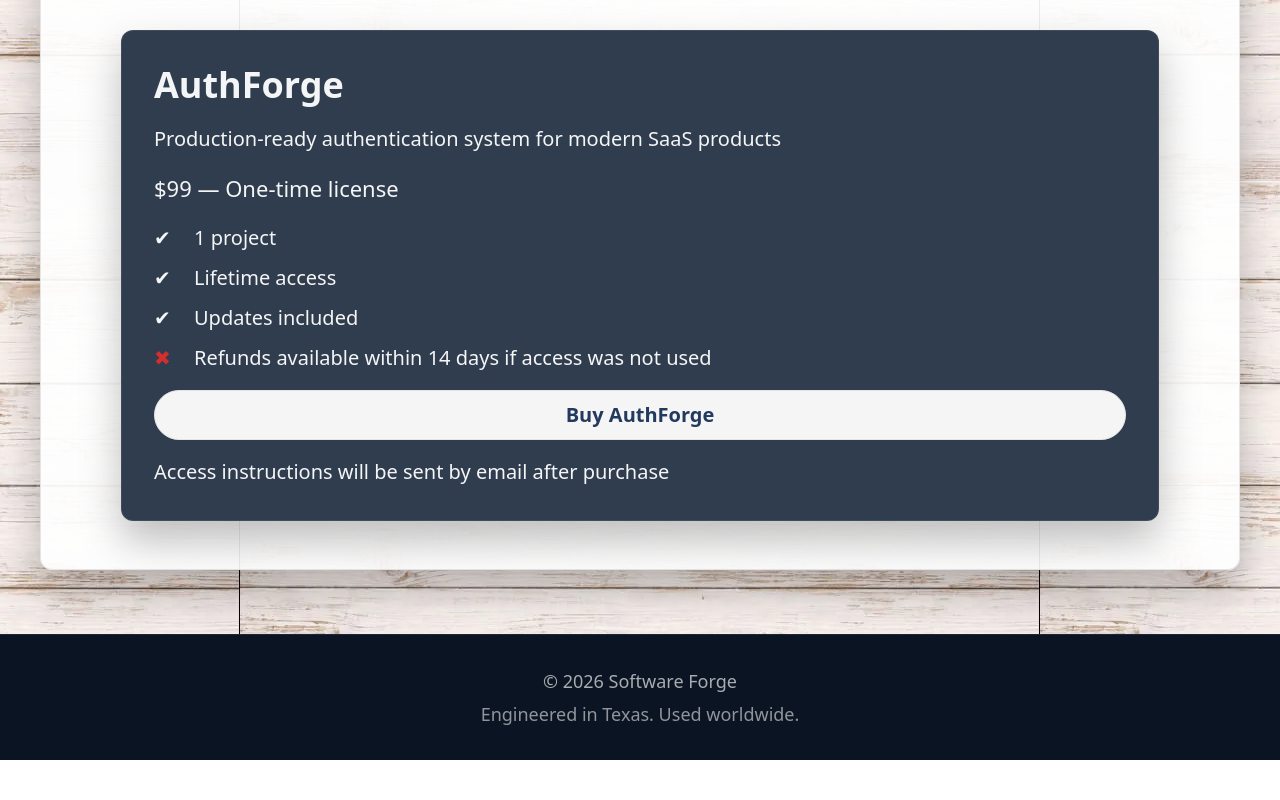
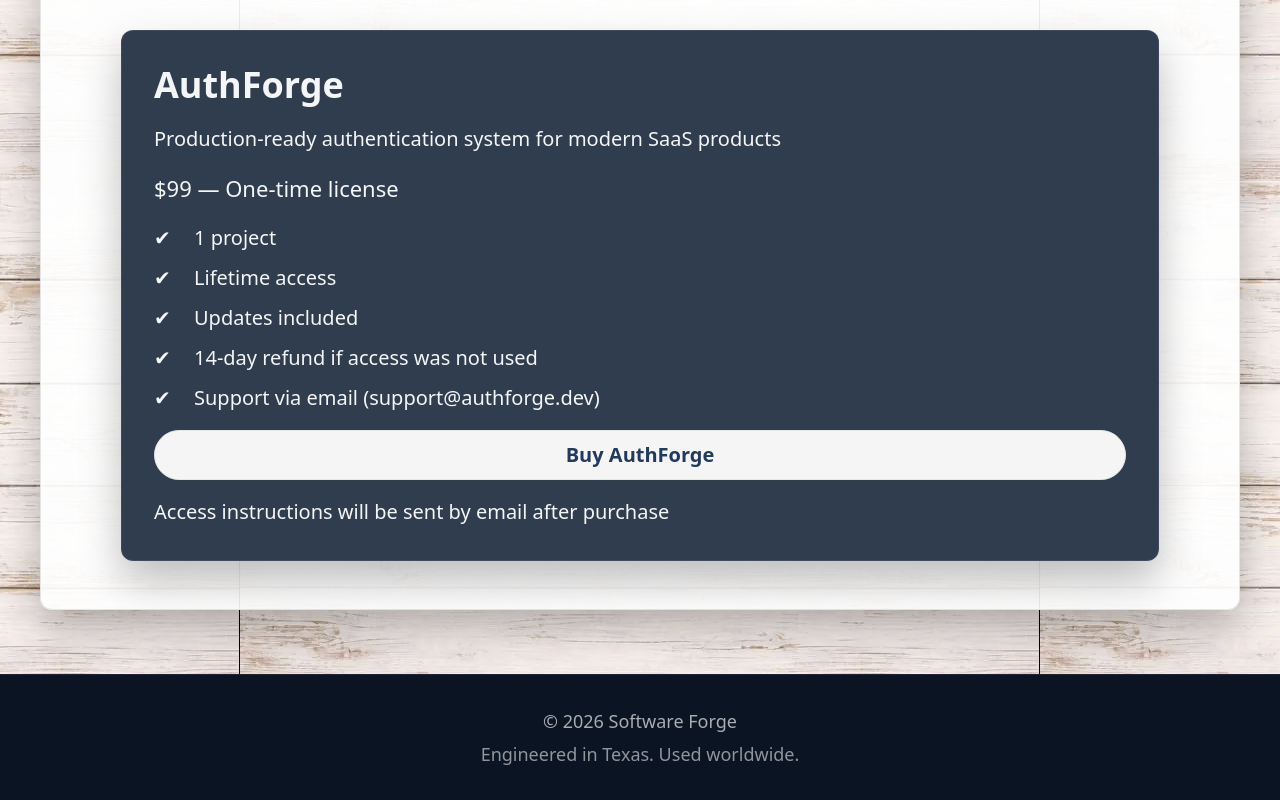
Before and after one commit to Grammeri/nextjs-landing, a Next.js app: page /products/authforge in a window 1280 px wide. Shown: the part 3081-3881 px from the top of the page. Before the commit the page ends 3841 px from the top, so only its background shows below. Built offline with nearby package versions, Linux system fonts and the light colour scheme.

Commit message:
fix: add support message

```diff
--- a/src/app/products/authforge/page.tsx
+++ b/src/app/products/authforge/page.tsx
@@ -127,9 +127,10 @@ export default function AuthForgeProductPage() {
             { text: 'Lifetime access', included: true },
             { text: 'Updates included', included: true },
             {
-              text: 'Refunds available within 14 days if access was not used',
-              included: false,
+              text: '14-day refund if access was not used',
+              included: true,
             },
+            { text: 'Support via email (support@authforge.dev)', included: true },
           ]}
           ctaLabel="Buy AuthForge"
           ctaHref="/pricing#authforge"
```
